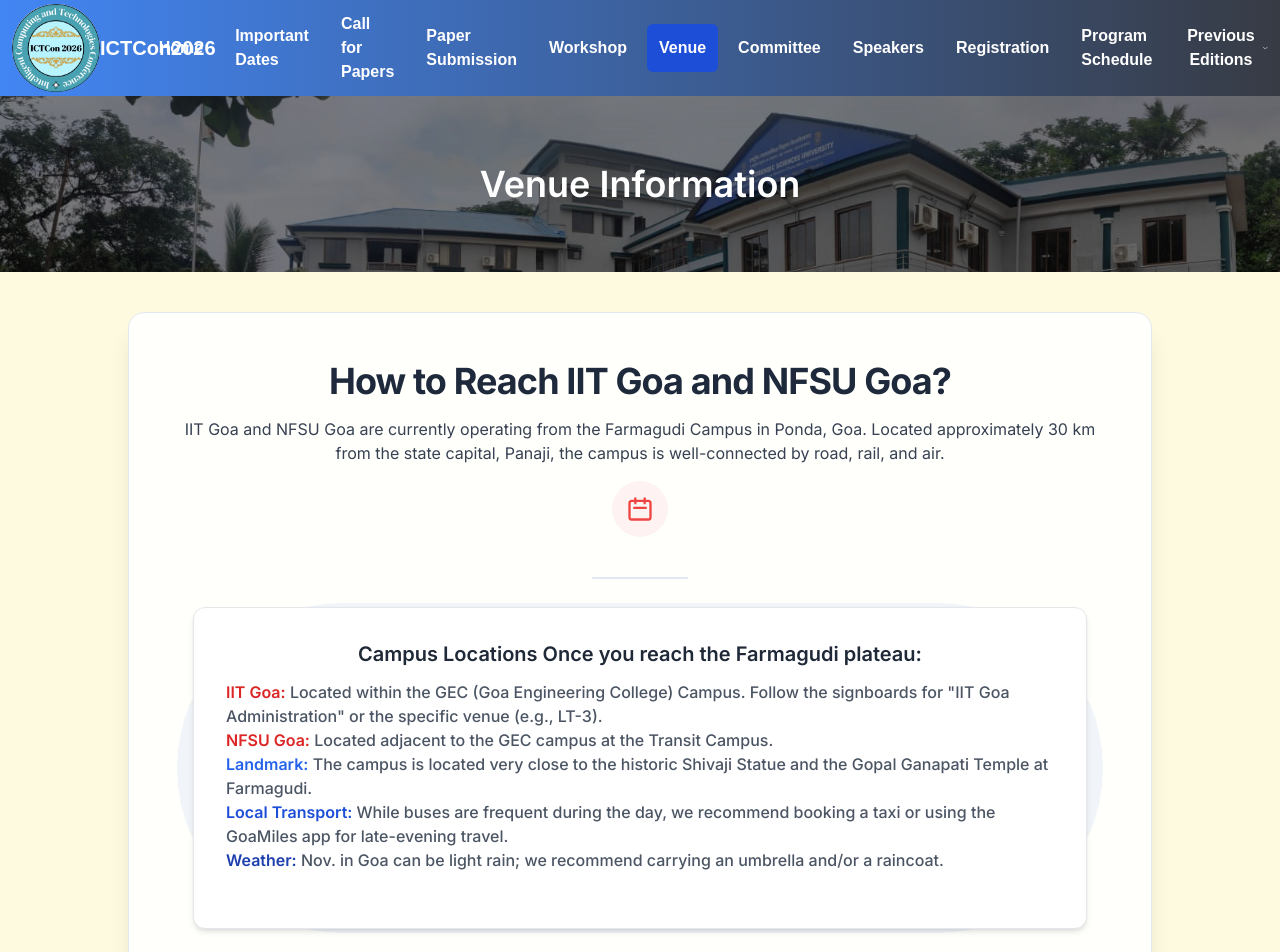
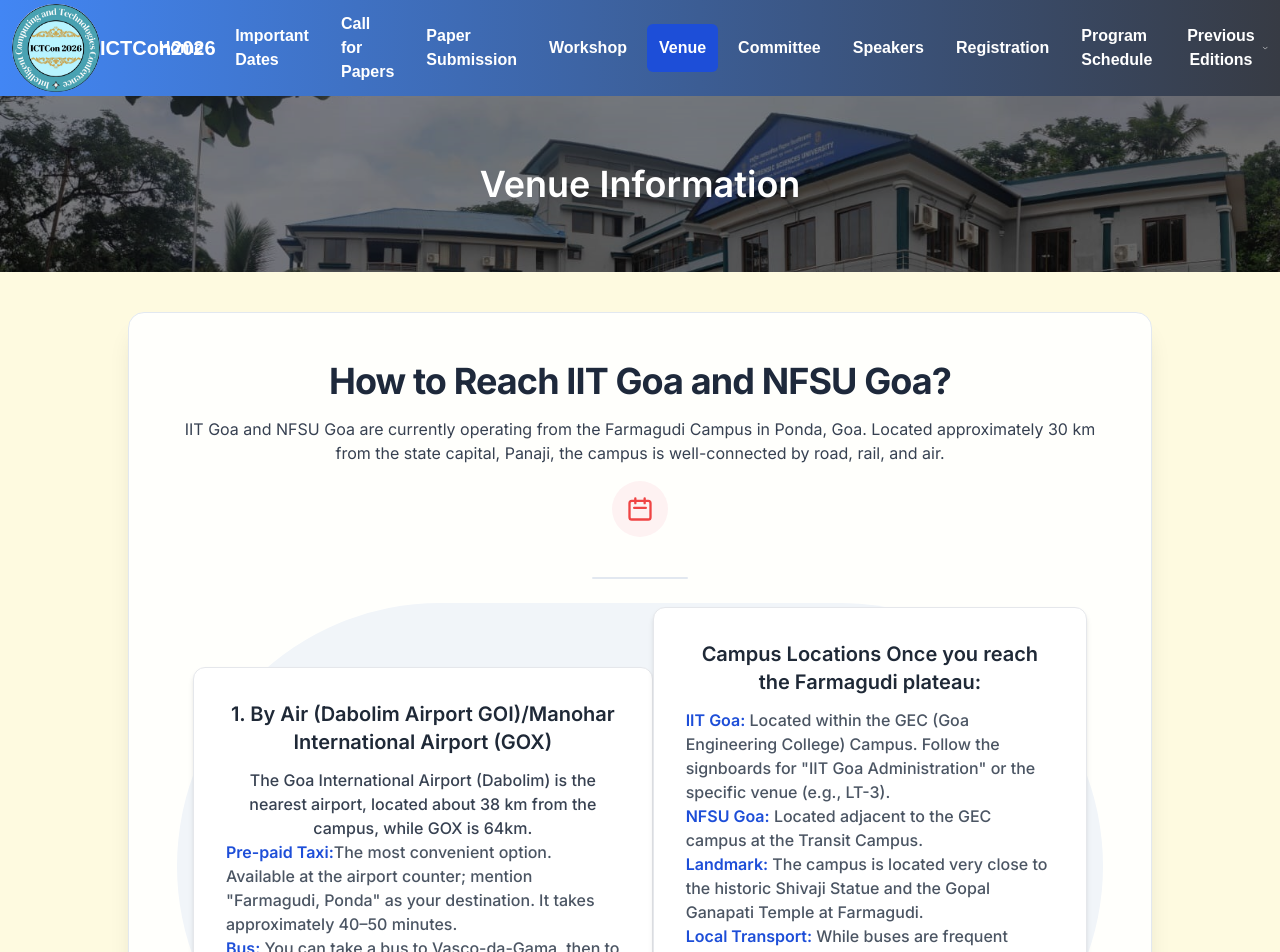
Before and after one commit to ictcon-cit/ictcon_2026, a Next.js app: page /venue in a window 1280 px wide. Shown: the top 952 px of the page. Built offline with nearby package versions, Linux system fonts and the light colour scheme.

Commit message:
Update page.tsx

```diff
--- a/src/app/venue/page.tsx
+++ b/src/app/venue/page.tsx
@@ -54,7 +54,21 @@ const SubmissionPage = () => {
             <span className="mt-2 inline-flex items-center rounded-full bg-slate-100 px-4 py-1 text-xs md:text-sm font-medium text-slate-600">
 
 
+                            {/* ===== Contact Section ===== */}
+            <div className="bg-white rounded-xl shadow-md p-8 text-center border">
+              <h3 className="text-xl font-semibold text-gray-800 mb-3">
+                1. By Air (Dabolim Airport GOI)/Manohar International Airport (GOX)
+              </h3>
 
+               <p className="text-center text-gray-700 text-sm md:text-base leading-relaxed">
+                  The Goa International Airport (Dabolim) is the nearest airport, located about 38 km from the campus, while GOX is 64km.
+                </p>
+
+              <p className="text-gray-600 mb-6 text-sm md:text-base text-left">
+                <span className="font-semibold text-blue-700">Pre-paid Taxi:</span>The most convenient option. Available at the airport counter; mention "Farmagudi, Ponda" as your destination. It takes approximately 40–50 minutes. <br />
+                <span className="font-semibold text-blue-700">Bus:</span> You can take a bus to Vasco-da-Gama, then to Panaji, and finally to Ponda/Farmagudi. (Not recommended if carrying heavy luggage). <br />
+              </p>
+            </div>
 
 
 
@@ -69,11 +83,11 @@ const SubmissionPage = () => {
               </h3>
 
               <p className="text-gray-600 mb-6 text-sm md:text-base text-left">
-                <span className="font-semibold text-red-600">IIT Goa:</span> Located within the GEC (Goa Engineering College) Campus. Follow the signboards for "IIT Goa Administration" or the specific venue (e.g., LT-3). <br />
-                <span className="font-semibold text-red-600">NFSU Goa:</span> Located adjacent to the GEC campus at the Transit Campus. <br />
-                <span className="font-semibold text-blue-600">Landmark:</span> The campus is located very close to the historic Shivaji Statue and the Gopal Ganapati Temple at Farmagudi. <br />
+                <span className="font-semibold text-blue-700">IIT Goa:</span> Located within the GEC (Goa Engineering College) Campus. Follow the signboards for "IIT Goa Administration" or the specific venue (e.g., LT-3). <br />
+                <span className="font-semibold text-blue-700">NFSU Goa:</span> Located adjacent to the GEC campus at the Transit Campus. <br />
+                <span className="font-semibold text-blue-700">Landmark:</span> The campus is located very close to the historic Shivaji Statue and the Gopal Ganapati Temple at Farmagudi. <br />
                 <span className="font-semibold text-blue-700">Local Transport: </span>While buses are frequent during the day, we recommend booking a taxi or using the GoaMiles app for late-evening travel. <br />
-                <span className="font-semibold text-blue-800">Weather:</span> Nov. in Goa can be light rain; we recommend carrying an umbrella and/or a raincoat.
+                <span className="font-semibold text-blue-700">Weather:</span> Nov. in Goa can be light rain; we recommend carrying an umbrella and/or a raincoat.
               </p>
             </div>
 
```
